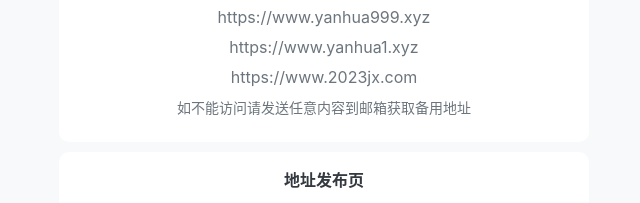
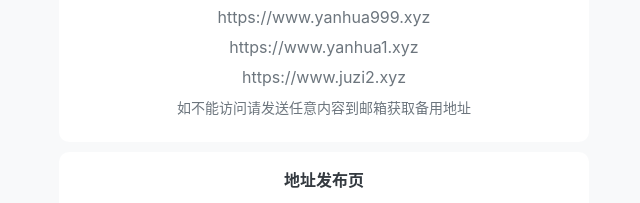
Before and after one commit to gcjxdz/gcjxdz.github.io, a plain HTML site: page index.html in a window 1280 px wide. Shown: the part 156-359 px from the top of the page, 316-956 px from the left. Drawn offline with Linux system fonts and the light colour scheme.

Commit message:
Update index.html

```diff
--- a/index.html
+++ b/index.html
@@ -122,7 +122,7 @@ var newestUrls = [
 	'https://www.juzi1.xyz',
 	'https://www.yanhua999.xyz',
 	'https://www.yanhua1.xyz',
-	'https://www.2023jx.com',
+	'https://www.juzi2.xyz',
 ];
 var otherUrls = [
 	'https://gcjxdz.github.io',
```
